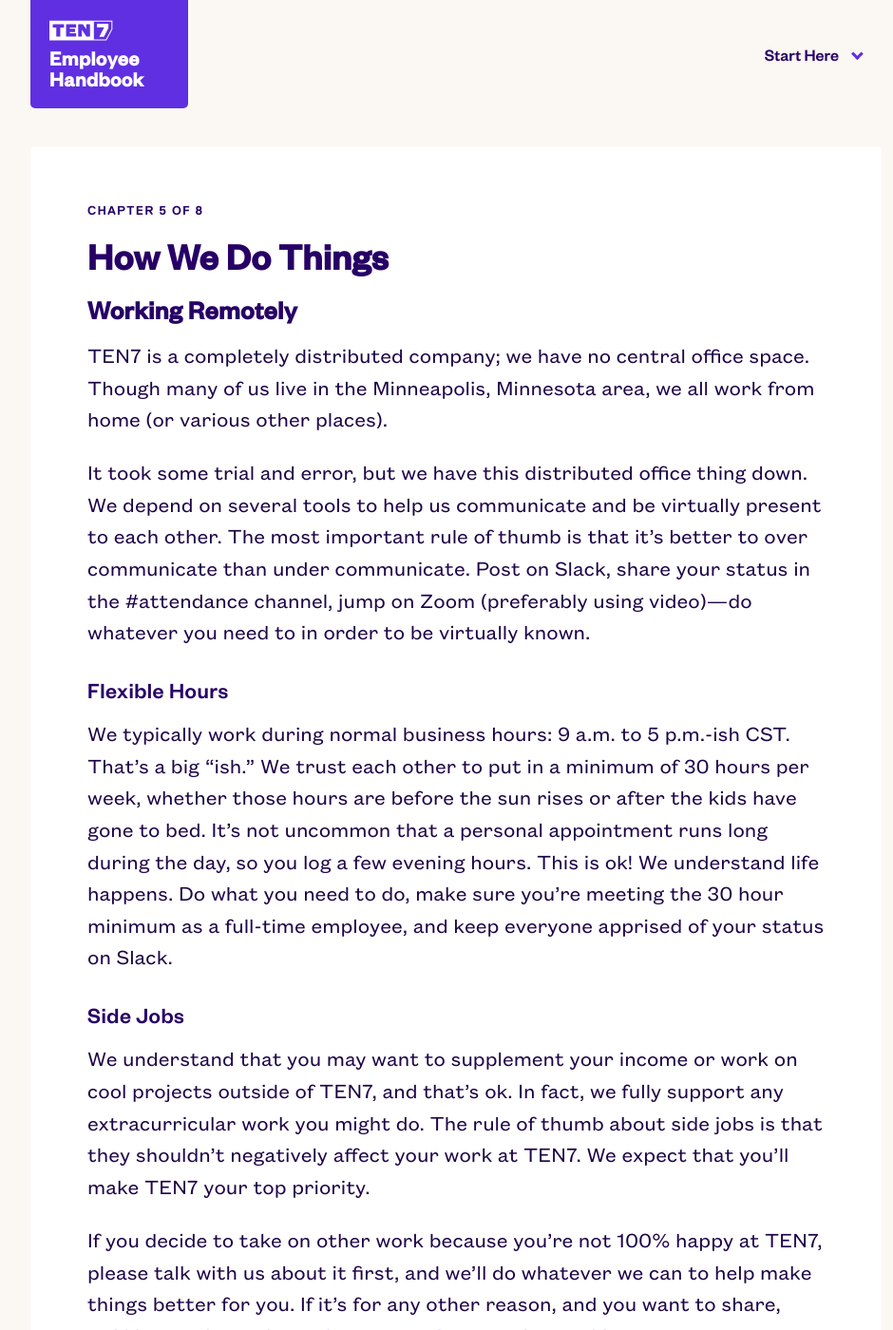
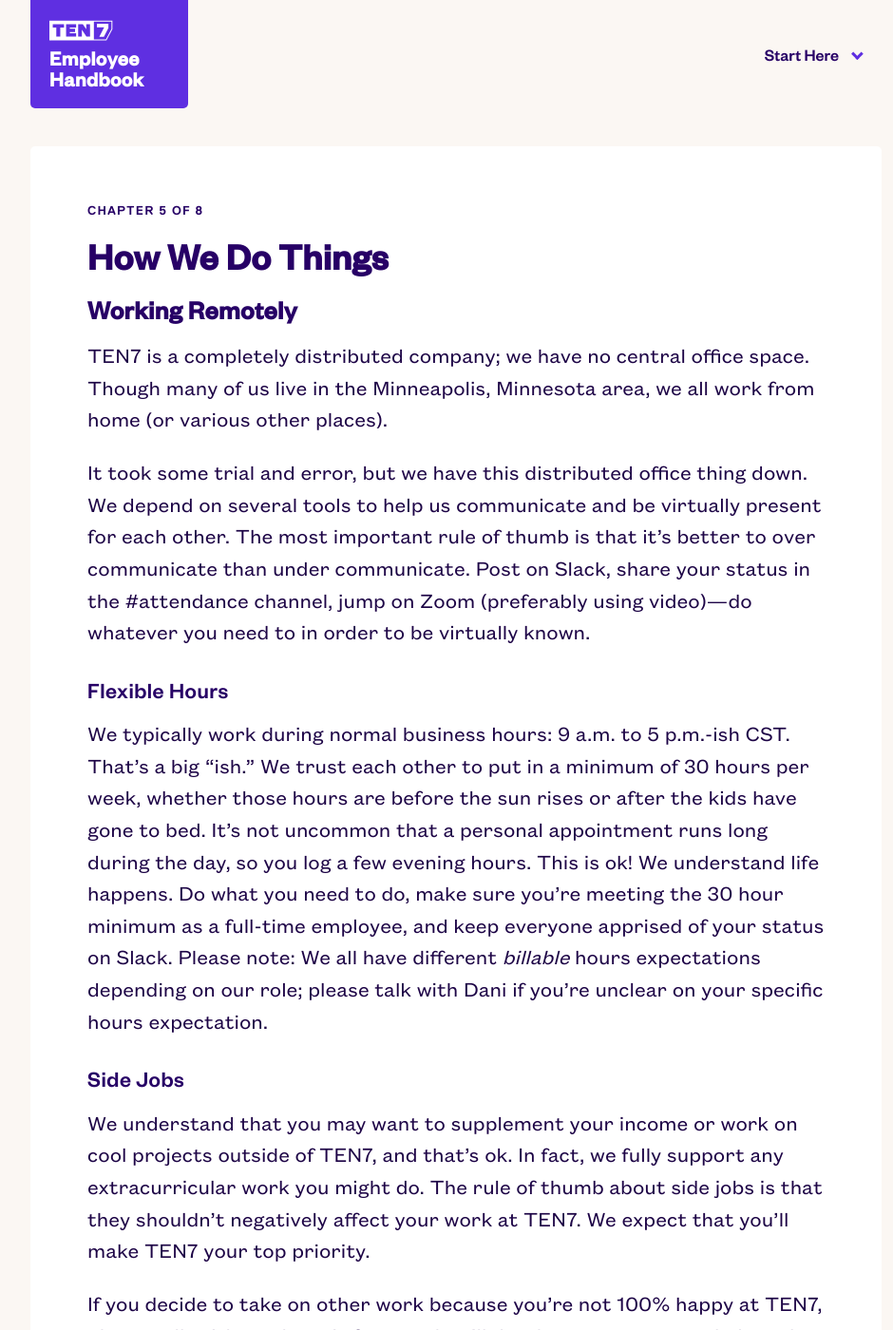
Before and after one commit to ten7/handbook.ten7.com, a Jekyll site: the page built from _pages/05_howwedothings.md, in a window 1280 px wide and 1400 px high. Shown: the whole window at 95% size, without its empty margins (160-1100 px from the left). Built offline with Jekyll 4.4.1, drawn with Linux system fonts in a browser that asks for light colours; some of the changed text lies outside the part shown.

Commit message:
Minor language tweaks based on Erin's feedback

```diff
--- a/_pages/05_howwedothings.md
+++ b/_pages/05_howwedothings.md
@@ -12,11 +12,11 @@
 
 TEN7 is a completely distributed company; we have no central office space. Though many of us live in the Minneapolis, Minnesota area, we all work from home (or various other places).
 
-It took some trial and error, but we have this distributed office thing down. We depend on several tools to help us communicate and be virtually present to each other. The most important rule of thumb is that it’s better to over communicate than under communicate. Post on Slack, share your status in the #attendance channel, jump on Zoom (preferably using video)—do whatever you need to in order to be virtually known.
+It took some trial and error, but we have this distributed office thing down. We depend on several tools to help us communicate and be virtually present for each other. The most important rule of thumb is that it’s better to over communicate than under communicate. Post on Slack, share your status in the #attendance channel, jump on Zoom (preferably using video)—do whatever you need to in order to be virtually known.
 
 ### Flexible Hours
 
-We typically work during normal business hours: 9 a.m. to 5 p.m.-ish CST. That’s a big “ish.” We trust each other to put in a minimum of 30 hours per week, whether those hours are before the sun rises or after the kids have gone to bed. It’s not uncommon that a personal appointment runs long during the day, so you log a few evening hours. This is ok! We understand life happens. Do what you need to do, make sure you're meeting the 30 hour minimum as a full-time employee, and keep everyone apprised of your status on Slack.
+We typically work during normal business hours: 9 a.m. to 5 p.m.-ish CST. That’s a big “ish.” We trust each other to put in a minimum of 30 hours per week, whether those hours are before the sun rises or after the kids have gone to bed. It’s not uncommon that a personal appointment runs long during the day, so you log a few evening hours. This is ok! We understand life happens. Do what you need to do, make sure you're meeting the 30 hour minimum as a full-time employee, and keep everyone apprised of your status on Slack. Please note: We all have different _billable_ hours expectations depending on our role; please talk with Dani if you're unclear on your specific hours expectation.
 
 ### Side Jobs
 
@@ -44,18 +44,18 @@
 
 Here’s a cheat sheet for our most commonly used channels:
 
-* **\#attendance:** We use the Slack status function plus a check-in to this channel to let others know our workday presence. It’s a place to add extra detail about what you’re up to. Say hi when you start the day, note when you’re away from keyboard (AFK) for more than an hour, back at keyboard (BAK), and when you’re heading out for the day. If we don't hear from you in Slack
+* **\#attendance:** We use the Slack status function plus a check-in to this channel to let others know our workday presence. It’s a place to add extra detail about what you’re up to. Say hi when you start the day, note when you’re away from keyboard (AFK) for more than an hour, back at keyboard (BAK), and when you’re heading out for the day. If we don't hear from you in Slack on any given day, we'll assume you're not working.
 * **\#general:** Mainly used for general company info and team reminders.
 * **\#random:** This is the distributed office water cooler; it’s used for, well, the most random things you can imagine! Check out what’s going on in #random when you’re working—there’s almost always something funny going on, and it’s a great chance to chat with and get to know other team members.
-* **Project channels:** Project channels are used internally to discuss work on client projects. If you’re working on client projects, you’ll be invited to each project’s channel. Channel names always start with an underscore before the project name. For example, **\#_pt** is the channel dedicated to Psychology Today.
-* **TEN7 Support channels:** These are project channels that the client has access to. Names start with **\#ten7-support**.
+* **Project channels:** Project channels are used internally to discuss work on client projects. If you’re working on client projects, you’ll be invited to each project’s channel. Channel names always use the client shortcode as the name. For example, **\#ahs** is the channel dedicated to Animal Humane Society.
+* **TEN7 Support channels:** These are project channels that the client has access to. Names start with **\#support-ten7**.
 * **Shared channels:** Sometimes a client or a TEN7 partner has their own Slack account, so we’ll connect our accounts together in a shared Slack channel. You'll know it's a shared channel by the double-diamond shape in the channel name.
 
-To learn more about how we use Slack, listen to our podcast episode [“Blueprint Series #2: Slack.”](https://ten7.com/blog/post/episode-032-blueprint-series-2-slack)
+To learn more about how we use Slack, listen to our podcast episode [“Blueprint Series #2: Slack.”](https://ten7.com/podcast/episode/blueprint-series-2-slack)
 
 ### Zoom Video Conferencing
 
-While we can do a lot of things over Slack, there are some things we just can’t do. We have a loose rule: if there are more than three back-and-forths on an issue in Slack, we take the conversation to Zoom to hash it out. We encourage regular check-in meetings over Zoom as well, as it’s just nice to see the faces of your coworkers if you’re staring at a screen all day.
+While we can do a lot of things over Slack, there are some things we just can’t do. We have a loose rule: if there are more than three back-and-forths on an issue in Slack, we take the conversation to a Slack Huddle or Zoom to hash it out. We encourage regular check-in meetings over Zoom as well, as it’s just nice to see the faces of your coworkers if you’re staring at a screen all day.
 
 Another thing that Zoom conferencing is great for is screen sharing. We share screens to review documents, presentations, or code. And I’m sure some of us are still pointing at the screen with our fingers.
 
@@ -63,13 +63,15 @@
 
 Being remote can be great (puppy time, yay!), but we also know it’s important to come together in person. If you live close to another TEN7 team member, we encourage you to grab a coffee or a meal together! Otherwise, we have in-person meet-ups a few times a year. Sometimes it will be a working session and other times it will be a meal, because we all understand the importance of good food (by the way, check out the **\#food** Slack channel).
 
+We hold weekly Friday coworking sessions over Zoom for those who want some company.
+
 For more information on working for a distributed company, read Yonder’s post [“The Anatomy of a Successful Remote Worker.”](https://www.yonder.io/post/anatomy-of-successful-remote-worker)
 
 ## Time Tracking
 
 We use JIRA for issue tracking, but we use Harvest for time tracking and — more importantly — client billing. If we make a code commit, the requirement is that there’s an issue in JIRA that maps to the corresponding Harvest project. It’s easy for us to stick to that, because if we make a code change and there isn't a Harvest entry associated with it, we can’t bill for it. We pull your hours and explanation of work and include it in the invoice to clients. Reporting is available at the account, project, team and user levels, which makes it invaluable for managing projects and client billing.
 
-Time entry is important. And accurate time entry is even more important. We challenge each other to enter time daily (ideally using the built-in Harvest timer) to ensure accuracy. While billable hours for clients are crucial, it’s also important to accurately log time spent on internal TEN7 work, such as meetings and administrative tasks. We’re always looking for ways to become more efficient and accountable, and time tracking helps us do that.
+Time entry is important. And accurate time entry is even more important. We challenge each other to enter time daily (ideally using the built-in Harvest timer) to ensure accuracy. While tracking billable hours for clients are crucial, it’s also important to accurately log time spent on internal TEN7 work, such as meetings and administrative tasks. We’re always looking for ways to become more efficient and accountable, and time tracking helps us do that.
 
 ### Workweek Time Period
 
@@ -106,7 +110,7 @@
 
 We don’t believe in meetings for meetings’ sake. We’ll only hold meetings if we have a goal, if we need to meet with a client, or if it’s more efficient to hash things out in a meeting vs. doing it over Slack.
 
-We have a weekly company meeting each Monday at 9:30 a.m. CST. Ivan will share updates, the team can connect, and anyone can bring any topic to the table.
+We have a weekly company meeting each Monday at 9:30 a.m. CST. Ivan will share updates, the team can connect, and anyone can bring any topic to the table. We'll always record this meeting so you can watch it later if you're not able to join.
 
 You'll also likely have a daily [standup](https://en.wikipedia.org/wiki/Stand-up_meeting), depending on which projects you're working on.
 
```
Also changed, not shown: other parts of _pages/05_howwedothings.md (+2 -0 lines).
